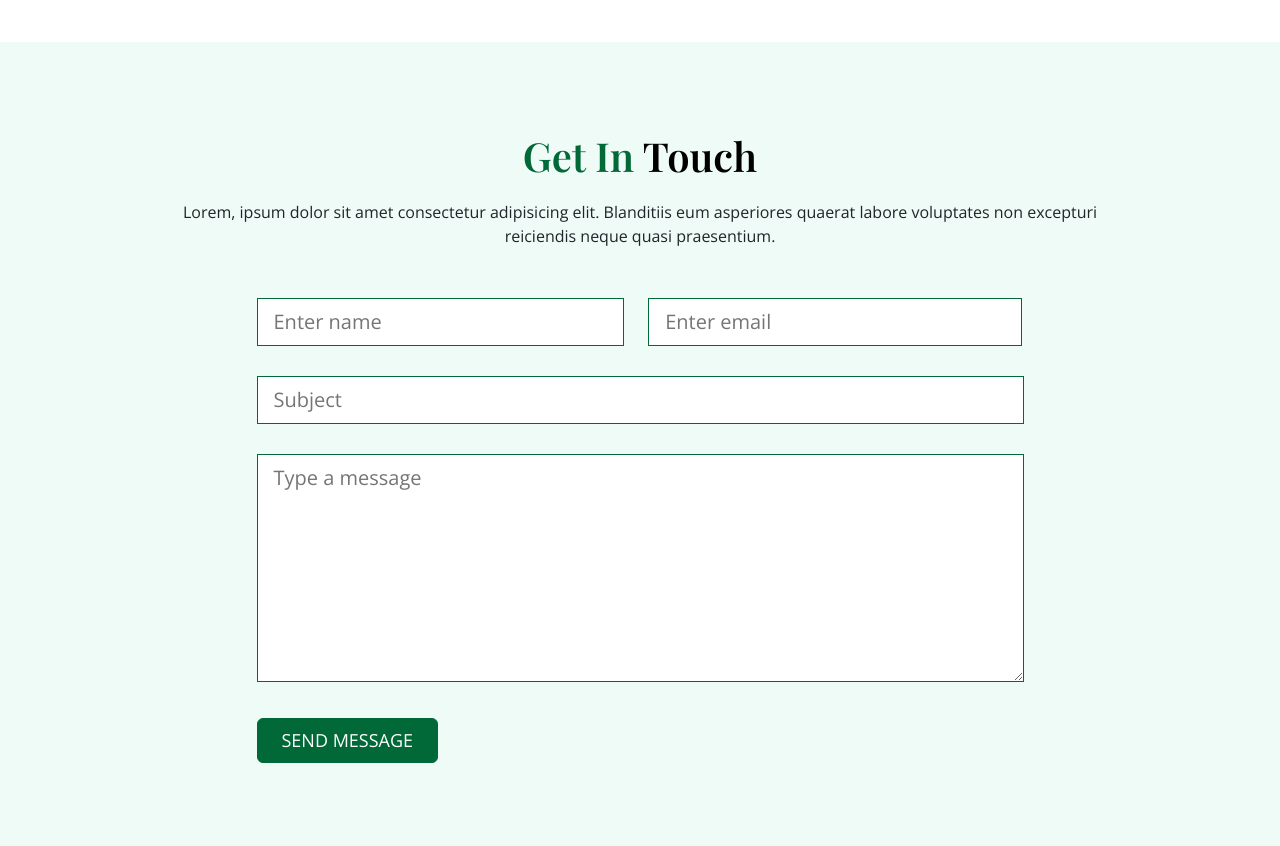
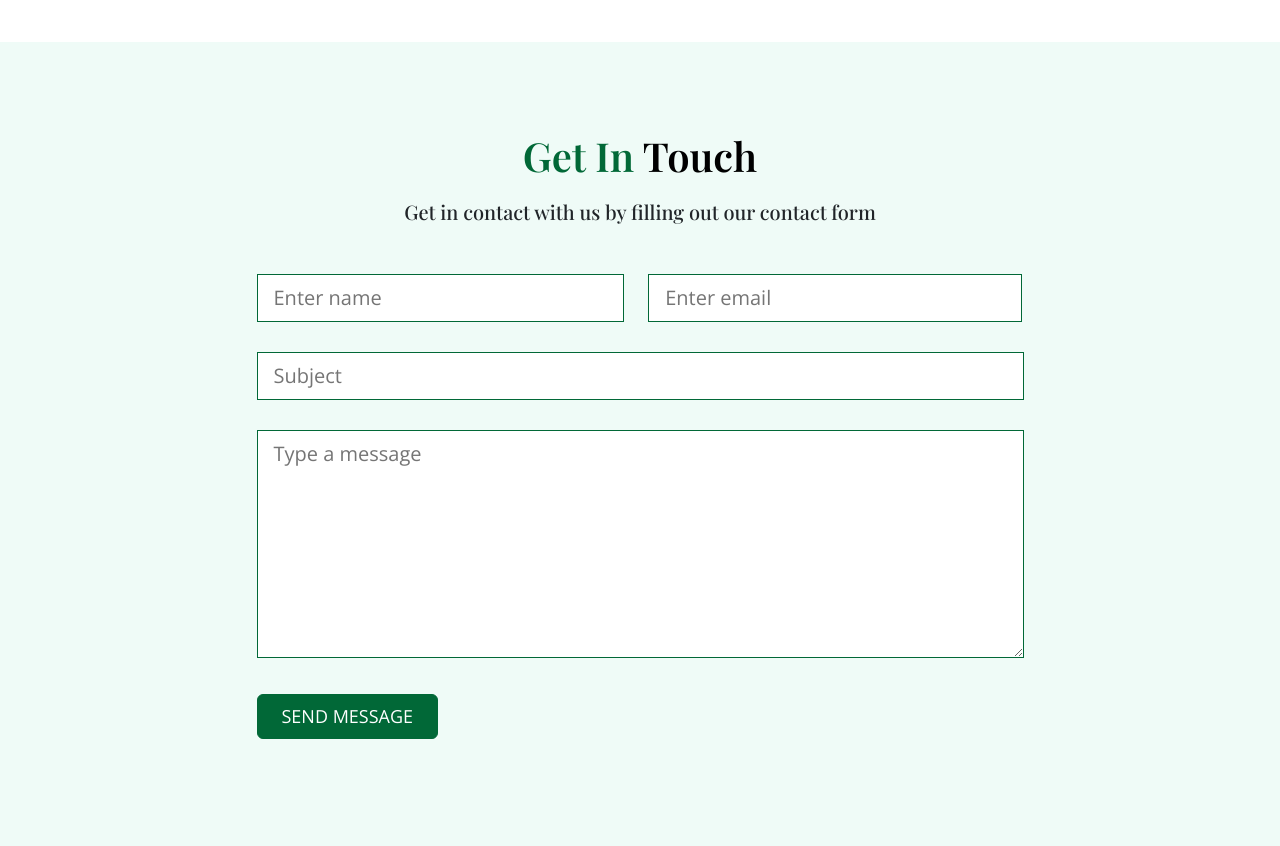
Before and after one commit to RahulLodhi-Git/traadwik, a Django app: page /contact-us/ in a window 1280 px wide. Shown: the part 750-1596 px from the top of the page. Run offline with Django 4.2, Linux system fonts and the light colour scheme; some web fonts are replaced.

Commit message:
fix contact page Ui

```diff
--- a/templates/contact.html
+++ b/templates/contact.html
@@ -69,8 +69,8 @@ Contact Us - Traadwik
             <div class="col-md-10 offset-md-1">
                 <div class="form-heading text-center">
                     <h2 class="heading-dark-green display-6">Get In <span class="heading-black">Touch</span></h2>
-                    <p>Lorem, ipsum dolor sit amet consectetur adipisicing elit. Blanditiis eum asperiores quaerat
-                        labore voluptates non excepturi reiciendis neque quasi praesentium.</p>
+                    <h5>Get in contact with us by filling out our contact form
+                    </h5>
                 </div>
                 <div class="form-wrap">
                     <form action="/contact-us" method="post">
```
